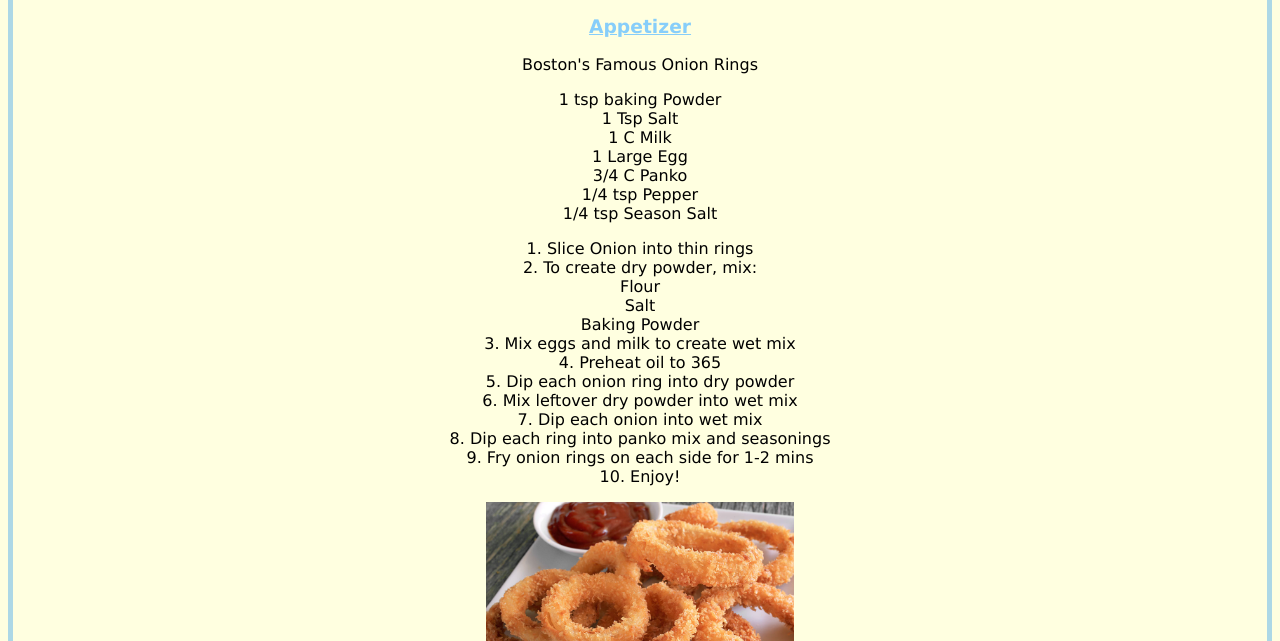
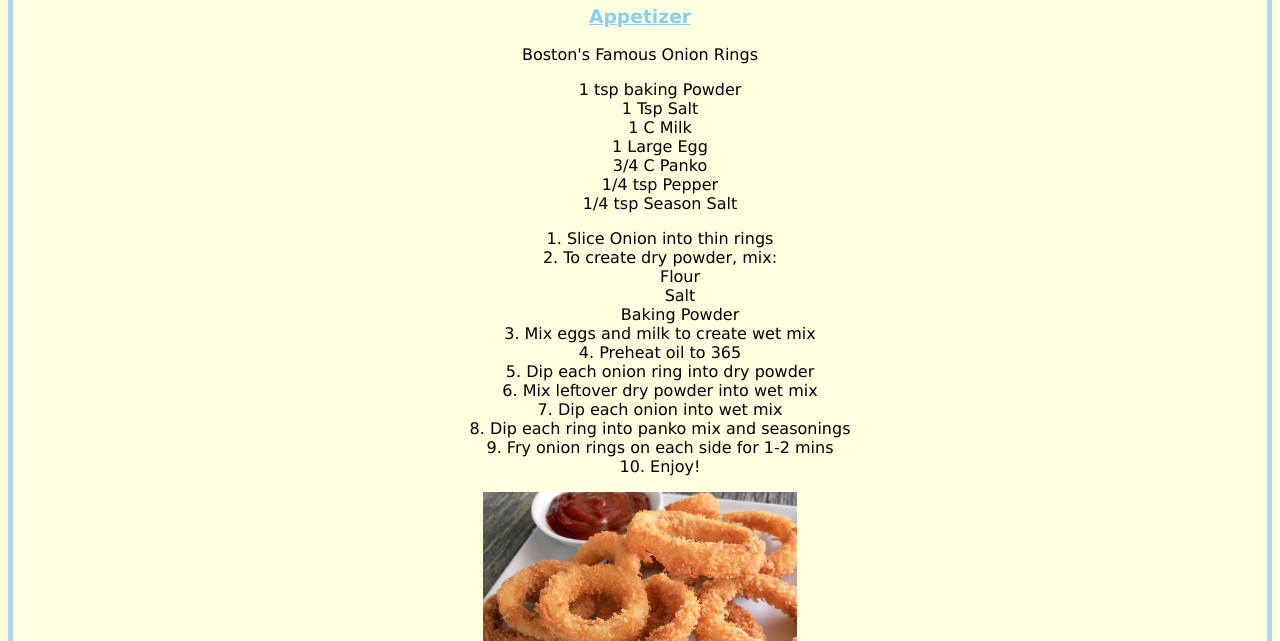
Before and after one commit to bostonsiddoway/scratchpage, a plain HTML site: page index.html in a window 1280 px wide. Shown: the part 159-800 px from the top of the page. Drawn offline with Linux system fonts and the light colour scheme.

Commit message:
Update styles.css

```diff
--- a/styles.css
+++ b/styles.css
@@ -1,6 +1,7 @@
 body{
     background-color:lightyellow;
     text-align: center;
+    text-align
     padding: 10px;
     border: 5px solid lightblue;
 font-family:'Lucida Sans', 'Lucida Sans Regular', 'Lucida Grande', 'Lucida Sans Unicode', Geneva, Verdana, sans-serif
@@ -15,12 +16,10 @@ font-family:'Lucida Sans', 'Lucida Sans Regular', 'Lucida Grande', 'Lucida Sans
 ul{
     list-style: none;
     text-align: center;
-    padding: 0;
 }
 ol{
 list-style-position: inside;
 text-align: center;
-    padding: 0;
 }
 img{
     width: 25%;
```
